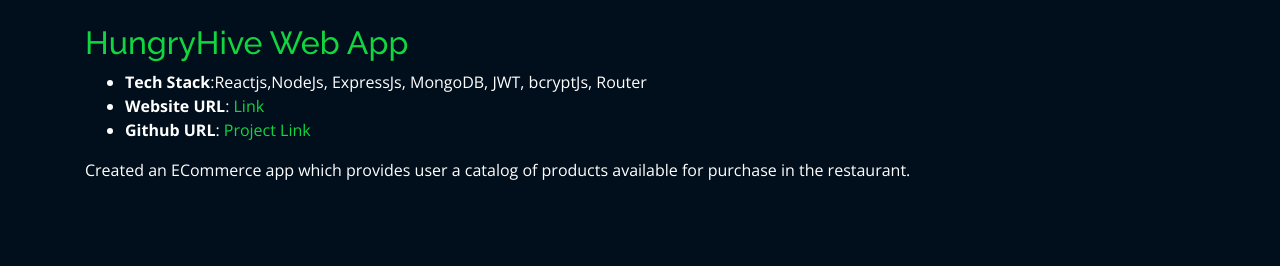
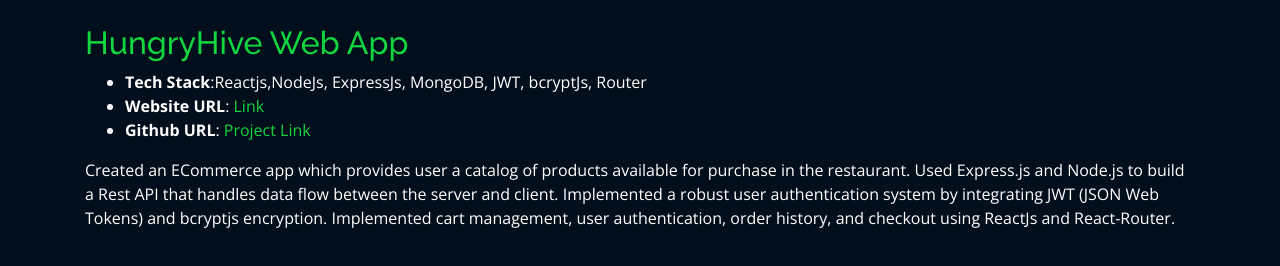
Before and after one commit to dkp3209/my_portfolio, a plain HTML site: page projects/HungryHiveWeb.html in a window 1280 px wide. Drawn offline with nearby package versions, Linux system fonts and the light colour scheme; files whose address does not match are found by name.

Commit message:
Update HungryHiveWeb.html

```diff
--- a/projects/HungryHiveWeb.html
+++ b/projects/HungryHiveWeb.html
@@ -54,6 +54,9 @@
 
             <p>
               Created an ECommerce app which provides user a catalog of products available for purchase in the restaurant.
+              Used Express.js and Node.js to build a Rest API that handles data flow between the server and client.
+              Implemented a robust user authentication system by integrating JWT (JSON Web Tokens) and bcryptjs encryption.
+              Implemented cart management, user authentication, order history, and checkout using ReactJs and React-Router.
             </p>
           </div>
 
```
